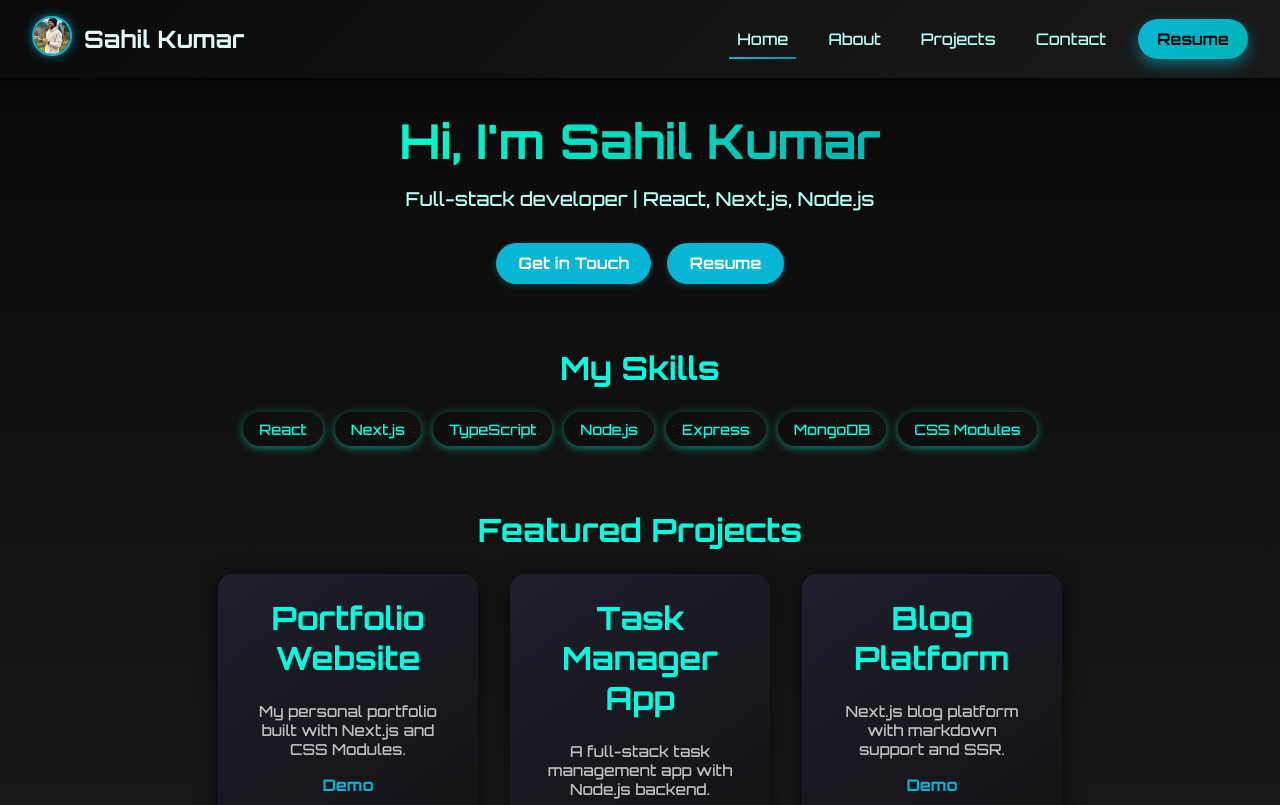
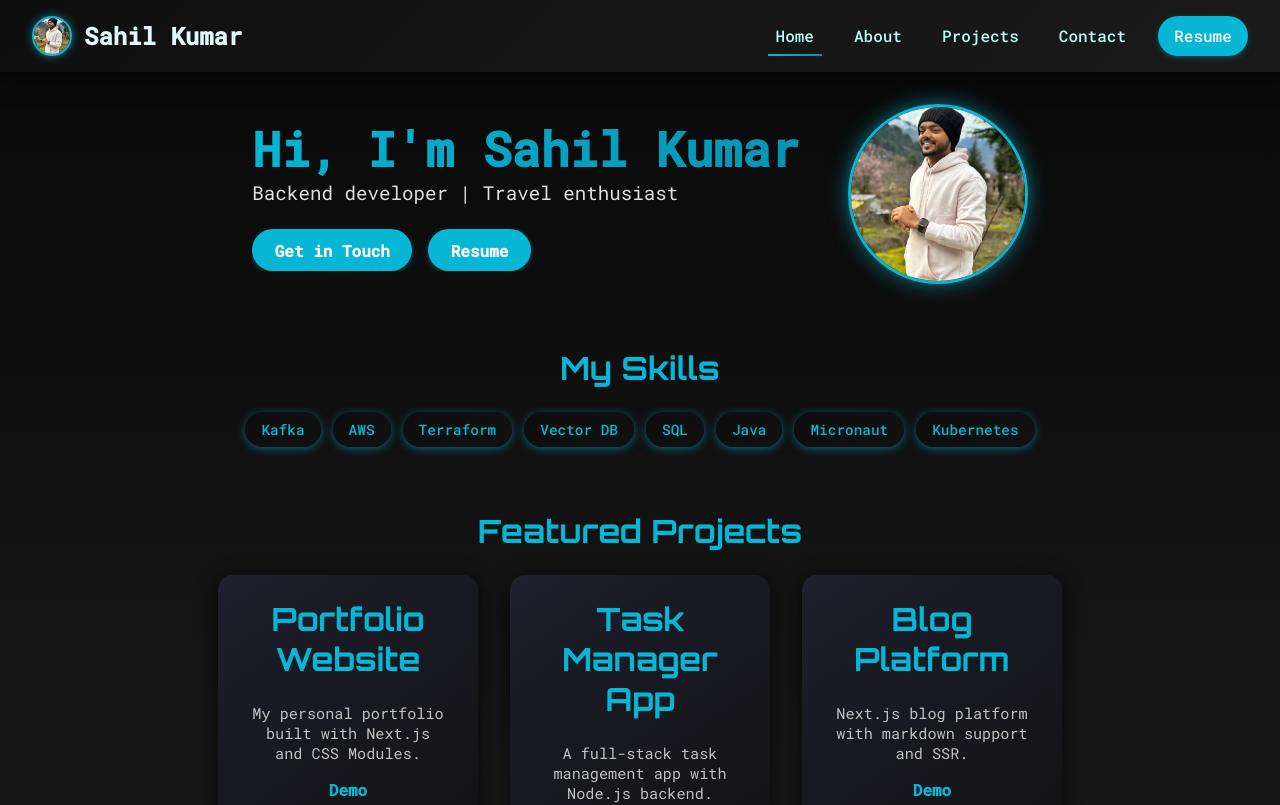
Before and after one commit to tekken78/portfolio, a Next.js app: page / in a window 1280 px wide. Shown: the top 805 px of the page. Built offline with nearby package versions, Linux system fonts and the light colour scheme.

Commit message:
Added effects to home page

```diff
--- a/app/layout.tsx
+++ b/app/layout.tsx
@@ -1,11 +1,16 @@
 import Navbar from '../components/Navbar';
 import Footer from '../components/Footer';
 import './globals.css';
+import { Orbitron, Roboto_Mono } from 'next/font/google';
+
+// Load Google Fonts
+const orbitron = Orbitron({ subsets: ['latin'], weight: ['500','700'] });
+const robotoMono = Roboto_Mono({ subsets: ['latin'], weight: ['400','500'] });
 
 export default function RootLayout({ children }: { children: React.ReactNode }) {
   return (
     <html lang="en">
-      <body>
+      <body className={`${orbitron.className} ${robotoMono.className}`}>
         <div className="page-container">
           <Navbar />
           <main className="content">{children}</main>
--- a/app/page.tsx
+++ b/app/page.tsx
@@ -1,57 +1,72 @@
+'use client';
+
+import Image from 'next/image';
+import { useEffect, useState } from 'react';
 import Card from '../components/Card';
 import styles from '../styles/Home.module.css';
 
 export default function Home() {
+  const fullText = "Hi, I'm Sahil Kumar";
+  const [displayedText, setDisplayedText] = useState('');
+  const [showCursor, setShowCursor] = useState(true);
+
+  useEffect(() => {
+    const interval = setInterval(() => {
+      setDisplayedText((prev) => {
+        const nextChar = fullText.charAt(prev.length);
+        if (!nextChar) {
+          clearInterval(interval);
+          setShowCursor(false);
+          return prev; // typing finished
+        }
+        return prev + nextChar;
+      });
+    }, 120);
+
+    return () => clearInterval(interval);
+  }, []);
+
+  const skills = ['Kafka', 'AWS', 'Terraform', 'Vector DB', 'SQL', 'Java', 'Micronaut', 'Kubernetes'];
+
+  const projects = [
+    { title: 'Portfolio Website', description: 'My personal portfolio built with Next.js and CSS Modules.', link: 'https://github.com/tekken78/portfolio' },
+    { title: 'Task Manager App', description: 'A full-stack task management app with Node.js backend.', link: '#' },
+    { title: 'Blog Platform', description: 'Next.js blog platform with markdown support and SSR.', link: '#' },
+  ];
+
   return (
     <main className={styles.main}>
-      <div className={styles.innerContainer}>
-      {/* Hero Section */}
       <section className={styles.hero}>
-  <h1>Hi, I'm Sahil Kumar</h1>
-  <p>Full-stack developer | React, Next.js, Node.js</p>
-  <div className={styles.ctaButtons}>
-    <a href="/contact" className={styles.ctaButton}>
-      Get in Touch
-    </a>
-    <a href="/resume.pdf" className={styles.resumeCTA} target="_blank" rel="noopener noreferrer">
-      Resume
-    </a>
-  </div>
-</section>
+        <div className={styles.heroContent}>
+          <h1 className={styles.heroHeading}>
+            {displayedText}
+            {showCursor && <span className={styles.cursor}></span>}
+          </h1>
+          <p>Backend developer | Travel enthusiast</p>
+          <div className={styles.ctaButtons}>
+            <a href="/contact" className={styles.ctaButton}>Get in Touch</a>
+            <a href="/resume.pdf" target="_blank" rel="noopener noreferrer" className={styles.resumeCTA}>Resume</a>
+          </div>
+        </div>
 
+        <div className={styles.heroImage}>
+          <Image src="/profile.jpg" alt="Sahil Kumar" width={180} height={180} className={styles.heroAvatar} />
+        </div>
+      </section>
 
-      {/* Skills Section */}
       <section className={styles.skills}>
         <h2>My Skills</h2>
         <div className={styles.skillBadges}>
-          {['React', 'Next.js', 'TypeScript', 'Node.js', 'Express', 'MongoDB', 'CSS Modules'].map(skill => (
-            <span key={skill}>{skill}</span>
-          ))}
+          {skills.map((skill) => <span key={skill}>{skill}</span>)}
         </div>
       </section>
 
-      {/* Featured Projects */}
       <section className={styles.projects}>
         <h2>Featured Projects</h2>
         <div className={styles.projectCards}>
-          <Card
-            title="Portfolio Website"
-            description="My personal portfolio built with Next.js and CSS Modules."
-            link="https://github.com/tekken78/portfolio"
-          />
-          <Card
-            title="Task Manager App"
-            description="A full-stack task management app with Node.js backend."
-            link="#"
-          />
-          <Card
-            title="Blog Platform"
-            description="Next.js blog platform with markdown support and SSR."
-            link="#"
-          />
+          {projects.map((project) => <Card key={project.title} {...project} />)}
         </div>
       </section>
-      </div>
     </main>
   );
 }
--- a/components/Navbar.tsx
+++ b/components/Navbar.tsx
@@ -16,13 +16,12 @@ export default function Navbar() {
     { name: 'About', path: '/about' },
     { name: 'Projects', path: '/projects' },
     { name: 'Contact', path: '/contact' },
-    { name: 'Resume', path: '/resume.pdf', external: true }, // ✅ Resume added
+    { name: 'Resume', path: '/resume.pdf', external: true },
   ];
 
   return (
     <nav className={styles.navbar}>
       <Link href="/" className={styles.logoLink}>
-        <div className={styles.avatarWrapper}>
         <Image
           src="/profile.jpg"
           alt="Sahil Kumar"
@@ -30,7 +29,6 @@ export default function Navbar() {
           height={40}
           className={styles.avatar}
         />
-        </div>
         <span>Sahil Kumar</span>
       </Link>
 
@@ -42,14 +40,14 @@ export default function Navbar() {
               <a
                 href={link.path}
                 download
-          className={styles.resumeButton}      // <-- class applied here
+                className={styles.resumeButton}
               >
-          Resume
+                {link.name}
               </a>
             ) : (
               <Link
                 href={link.path}
-          className={`${styles.navLink ?? ''} ${pathname === link.path ? styles.active : ''}`}
+                className={`${pathname === link.path ? styles.active : ''}`}
               >
                 {link.name}
               </Link>
@@ -58,20 +56,14 @@ export default function Navbar() {
         ))}
       </ul>
 
-
-      {/* Hamburger Button */}
+      {/* Mobile Menu */}
       <button
         className={styles.mobileMenuButton}
         onClick={() => setMobileOpen(!mobileOpen)}
       >
-        {mobileOpen ? (
-          <XMarkIcon className={styles.hamburgerIcon} />
-        ) : (
-          <Bars3Icon className={styles.hamburgerIcon} />
-        )}
+        {mobileOpen ? <XMarkIcon className={styles.hamburgerIcon} /> : <Bars3Icon className={styles.hamburgerIcon} />}
       </button>
 
-      {/* Mobile Menu */}
       {mobileOpen && (
         <ul className={styles.mobileMenu}>
           {navLinks.map((link) => (
@@ -80,7 +72,6 @@ export default function Navbar() {
                 <a
                   href={link.path}
                   download
-                  className={styles.active}
                   onClick={() => setMobileOpen(false)}
                 >
                   {link.name}
@@ -88,8 +79,8 @@ export default function Navbar() {
               ) : (
                 <Link
                   href={link.path}
+                  onClick={() => setMobileOpen(false)}
                   className={pathname === link.path ? styles.active : ''}
-                  onClick={() => setMobileOpen(false)}
                 >
                   {link.name}
                 </Link>
--- a/styles/Home.module.css
+++ b/styles/Home.module.css
@@ -1,6 +1,6 @@
-/* --- Global Page Styling --- */
 @import url('https://fonts.googleapis.com/css2?family=Orbitron:wght@500;700&family=Roboto+Mono:wght@400;500&display=swap');
 
+/* --- Global Page Styling --- */
 .main {
   width: 100%;
   background: linear-gradient(180deg, #0a0a0a 0%, #1a1a1a 100%);
@@ -10,44 +10,45 @@
   padding: 2rem 0;
 }
 
-/* Inner container to align with navbar */
-.innerContainer {
-  max-width: 1200px;
-  width: 100%;
-  padding: 0 1.5rem; /* responsive padding */
+/* --- Hero Section --- */
+.hero {
+  display: flex;
+  align-items: center;
+  justify-content: center;
+  gap: 3rem;
+  margin-bottom: 4rem;
+  flex-wrap: wrap;
+}
+
+.heroContent {
+  max-width: 600px;
   display: flex;
   flex-direction: column;
+  justify-content: center;
+  white-space: nowrap; /* ensures text stays on a single line */
+  overflow: hidden;    /* prevents overflow */
+}
+
+.heroHeading {
+  font-size: 3rem;
+  font-weight: 700;
+  background: linear-gradient(135deg, #06b6d4, #0891b2);
+  -webkit-background-clip: text;
+  -webkit-text-fill-color: transparent;
+  display: inline-flex;
   align-items: center;
 }
 
-
-
-/* --- Hero Section --- */
-.hero {
-  text-align: center;
-  margin-bottom: 4rem;
-}
-
-.hero h1 {
-  font-size: 3rem;
-  font-weight: 700;
-  margin-bottom: 1rem;
-  font-family: 'Orbitron', sans-serif;
-  background: linear-gradient(135deg, #00ffcc, #00b3b3);
-  -webkit-background-clip: text;
-  -webkit-text-fill-color: transparent;
-}
-
-.hero p {
+.heroContent p {
   font-size: 1.2rem;
-  color: #b2fef7;
+  color: #e0e0e0;
+  margin-bottom: 1.5rem;
 }
 
 .ctaButtons {
   display: flex;
   gap: 1rem;
-  margin-top: 2rem;
-  justify-content: center;
+  align-items: center;
 }
 
 /* CTA Buttons */
@@ -57,22 +58,53 @@
   border-radius: 9999px;
   font-weight: 600;
   text-decoration: none;
-  color: #ffffff; /* always white */
-  background: #06b6d4; /* flat teal */
+  color: #ffffff;
+  background: #06b6d4; /* teal */
   box-shadow: 0 2px 6px rgba(6, 182, 212, 0.3);
   transition: background 0.3s ease, transform 0.2s ease, box-shadow 0.2s ease;
   display: inline-block;
   text-align: center;
 }
 
-/* Hover effect */
 .ctaButton:hover,
 .resumeCTA:hover {
-  background: #0bc5c5; /* lighter teal for readability */
+  background: #0bc5c5; /* lighter teal */
   transform: translateY(-1px);
   box-shadow: 0 4px 8px rgba(6, 182, 212, 0.4);
-  color: #ffffff; /* force text to stay white */
-  text-shadow: 0 1px 2px rgba(0,0,0,0.2); /* subtle shadow for contrast */
+  color: #ffffff;
+  text-shadow: 0 1px 2px rgba(0,0,0,0.2);
+}
+
+/* Hero Image */
+.heroImage {
+  display: flex;
+  align-items: center;
+  justify-content: center;
+  flex-shrink: 0; /* prevents shrinking when text is long */
+}
+
+.heroAvatar {
+  width: 180px;
+  height: 180px;
+  border-radius: 50%;
+  border: 3px solid #06b6d4;
+  object-fit: cover;
+  box-shadow: 0 0 20px rgba(6, 182, 212, 0.6);
+}
+
+/* Blinking Cursor */
+.cursor {
+  width: 2px;
+  height: 1em;
+  background-color: #06b6d4;
+  margin-left: 2px;
+  animation: blink 1s infinite;
+  display: inline-block;
+}
+
+@keyframes blink {
+  0%, 50%, 100% { opacity: 1; }
+  25%, 75% { opacity: 0; }
 }
 
 /* --- Skills Section --- */
@@ -85,7 +117,7 @@
   font-size: 2rem;
   margin-bottom: 1.5rem;
   font-family: 'Orbitron', sans-serif;
-  color: #00ffe0;
+  color: #06b6d4; /* teal heading */
 }
 
 .skillBadges {
@@ -101,8 +133,8 @@
   border-radius: 9999px;
   font-weight: 500;
   font-size: 0.9rem;
-  color: #00ffe0;
-  box-shadow: 0 2px 8px rgba(0,255,204,0.5);
+  color: #06b6d4; /* teal badges */
+  box-shadow: 0 2px 8px rgba(6,182,212,0.5);
 }
 
 /* --- Projects Section --- */
@@ -115,10 +147,9 @@
   font-size: 2rem;
   margin-bottom: 1.5rem;
   font-family: 'Orbitron', sans-serif;
-  color: #00ffe0;
+  color: #06b6d4; /* teal heading */
 }
 
-/* Project Cards Container */
 .projectCards {
   display: flex;
   flex-wrap: wrap;
@@ -126,12 +157,11 @@
   gap: 2rem;
 }
 
-/* Individual Card Styling */
 .card {
   background: linear-gradient(145deg, #111111, #0d0d0d);
   padding: 1.5rem 2rem;
   border-radius: 15px;
-  box-shadow: 0 4px 20px rgba(0, 255, 204, 0.5);
+  box-shadow: 0 4px 20px rgba(6,182,212,0.5);
   text-align: center;
   transition: all 0.3s ease;
   width: 260px;
@@ -141,12 +171,12 @@
 
 .card:hover {
   transform: translateY(-5px);
-  box-shadow: 0 8px 25px rgba(0, 255, 204, 0.8);
+  box-shadow: 0 8px 25px rgba(6,182,212,0.8);
 }
 
 .card h3 {
   font-size: 1.3rem;
-  color: #00ffe0;
+  color: #06b6d4;
   margin-bottom: 0.5rem;
   font-family: 'Orbitron', sans-serif;
 }
@@ -158,31 +188,42 @@
 }
 
 .card a {
-  color: #00d1b2;
+  color: #06b6d4;
   font-weight: 600;
   text-decoration: none;
   transition: color 0.3s ease;
 }
 
 .card a:hover {
-  color: #00ffe0;
+  color: #0bc5c5;
   text-decoration: underline;
 }
 
-/* --- Responsive Styling --- */
+/* --- Responsive --- */
 @media (max-width: 768px) {
-  .hero h1 {
+  .hero {
+    flex-direction: column;
+    text-align: center;
+    gap: 2rem;
+  }
+
+  .heroContent {
+    max-width: 100%;
+  }
+
+  .heroHeading {
     font-size: 2.2rem;
+    white-space: normal; /* allow wrapping on mobile */
   }
-  .hero p {
-    font-size: 1rem;
-  }
+
   .projectCards {
     gap: 1.2rem;
   }
+
   .card {
     width: 100%;
   }
+
   .ctaButtons {
     flex-direction: column;
   }
--- a/styles/Navbar.module.css
+++ b/styles/Navbar.module.css
@@ -4,12 +4,12 @@
   justify-content: space-between;
   align-items: center;
   padding: 1rem 2rem;
-  background: linear-gradient(135deg, #0a0a0a, #1a1a1a);
+  background: linear-gradient(135deg, #0f0f0f, #1a1a1a);
   box-shadow: 0 4px 20px rgba(0, 0, 0, 0.7);
   position: sticky;
   top: 0;
   z-index: 100;
-  font-family: 'Orbitron', sans-serif; /* Robotic font */
+  font-family: 'Roboto Mono', monospace;
 }
 
 /* --- Logo --- */
@@ -18,17 +18,18 @@
   align-items: center;
   gap: 0.75rem;
   text-decoration: none;
-  color: #e0f7fa; /* teal-ish */
+  color: #e0f7fa;
   font-size: 1.5rem;
-  font-weight: 700;
+  font-weight: 600;
 }
+
 .avatar {
   width: 40px;
   height: 40px;
   border-radius: 50%;
-  border: 2px solid #06b6d4;
+  border: 2px solid #06b6d4; /* teal border */
   object-fit: cover;
-  box-shadow: 0 0 10px rgba(6, 182, 212, 0.7);
+  box-shadow: 0 0 8px rgba(6, 182, 212, 0.6); /* teal glow */
 }
 
 /* --- Nav Links --- */
@@ -37,11 +38,13 @@
   gap: 1.5rem;
   align-items: center;
 }
+
 .navLinks li {
   display: flex;
   align-items: center;
   height: 40px;
 }
+
 .navLinks a {
   display: inline-flex;
   align-items: center;
@@ -55,6 +58,7 @@
   position: relative;
   transition: all 0.3s ease;
 }
+
 .navLinks a::after {
   content: '';
   position: absolute;
@@ -62,21 +66,23 @@
   bottom: 0;
   width: 0;
   height: 2px;
-  background: linear-gradient(90deg, #06b6d4, #0891b2);
+  background: linear-gradient(90deg, #06b6d4, #0891b2); /* teal underline */
   transition: width 0.3s ease, left 0.3s ease;
 }
+
 .navLinks a:hover::after,
 .navLinks a.active::after {
   width: 100%;
   left: 0;
 }
+
 .navLinks a:hover {
-  color: #00ffe0;
-  text-shadow: 0 0 6px rgba(0, 255, 204, 0.6);
+  color: #ffffff;
+  text-shadow: 0 0 4px rgba(0, 255, 255, 0.3);
 }
 
 /* --- Resume Button --- */
-.navLinks .resumeButton {
+.resumeButton {
   display: inline-flex;
   align-items: center;
   justify-content: center;
@@ -84,20 +90,22 @@
   padding: 0 1.2rem;
   min-width: 90px;
   border-radius: 9999px;
-  background: linear-gradient(135deg, #06b6d4, #00b3b3);
-  color: #0a0a0a !important;
+  background: #06b6d4; /* teal flat button */
+  color: #fff !important;
   font-weight: 600;
   text-decoration: none !important;
-  box-shadow: 0 6px 15px rgba(6, 182, 212, 0.5);
+  box-shadow: 0 2px 6px rgba(6, 182, 212, 0.3);
   transition: all 0.3s ease;
-  font-family: 'Orbitron', sans-serif;
 }
-.navLinks .resumeButton:hover {
-  background: linear-gradient(135deg, #00b3b3, #008080);
-  transform: translateY(-2px);
-  box-shadow: 0 8px 20px rgba(6, 182, 212, 0.7);
+
+.resumeButton:hover {
+  background: #0bc5c5; /* lighter teal hover */
+  transform: translateY(-1px);
+  box-shadow: 0 4px 8px rgba(6, 182, 212, 0.4);
 }
-.navLinks a.resumeButton::after {
+
+/* Remove underline animation for resume */
+.resumeButton::after {
   display: none;
 }
 
@@ -108,10 +116,11 @@
   border: none;
   cursor: pointer;
 }
+
 .hamburgerIcon {
   width: 24px;
   height: 24px;
-  color: #e0f7fa;
+  color: #b2fef7;
 }
 
 /* --- Mobile Menu --- */
@@ -119,9 +128,11 @@
   .navLinks {
     display: none;
   }
+
   .mobileMenuButton {
     display: block;
   }
+
   .mobileMenu {
     display: flex;
     flex-direction: column;
@@ -134,17 +145,20 @@
     border-radius: 10px;
     box-shadow: 0 6px 25px rgba(0,0,0,0.7);
   }
+
   .mobileMenu a {
     display: block;
     color: #b2fef7;
     font-weight: 500;
     text-decoration: none;
   }
+
   .mobileMenu a.active {
-    color: #00ffe0;
+    color: #ffffff;
     border-bottom: 2px solid #06b6d4;
     padding-bottom: 2px;
   }
+
   .mobileMenu .resumeButton {
     width: 100%;
     text-align: center;
```
Also changed, not shown: components/HeroAvatar.tsx (added, +21 -0 lines). Lines whose indentation alone changed are shown as unchanged.
